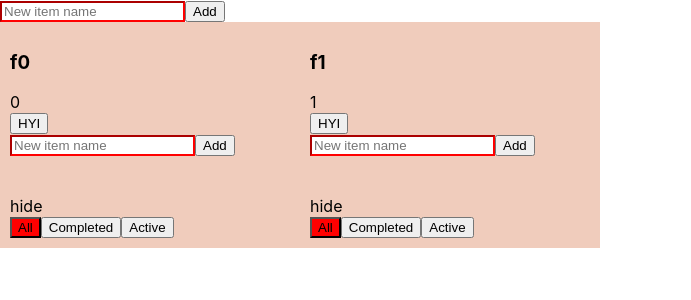
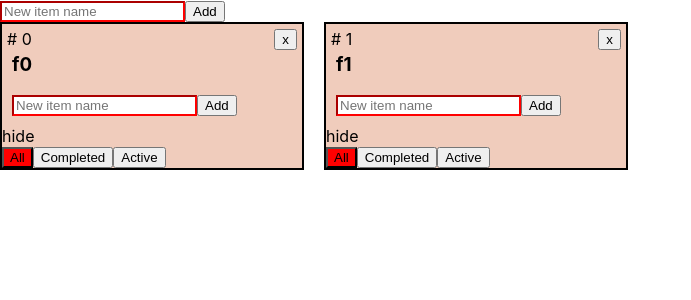
Before and after one commit to TuzDmitry/todolist-for-student_tuz, a React (Create React App) app: page / in a window 1280 px wide. Shown: the top 300 px of the page, without its empty margins (0-691 px from the left). Built offline with nearby package versions, Linux system fonts and the light colour scheme.

Commit message:
9/16 classes todo... styling button of deleting ToDo refactoring of code

```diff
--- a/src/App.css
+++ b/src/App.css
@@ -5,13 +5,16 @@
 }
 
 .todoList {
+  border: 2px solid;
   width: 300px;
   margin: 0 auto;
+  margin-right: 20px;
   background-color: #f0ccbc;
 }
 
-.todoList > div {
+.todoList-header {
   padding: 10px;
+  position: relative;
 }
 
 .todoList-task {
@@ -23,13 +26,25 @@
 .error {
   border-color: red;
 }
-
 .done {
   opacity: 0.5;
 }
-
 .taskContainer{
   display: flex;
   justify-content: space-between;
+}
+.deleterTodo{
+  position: absolute;
+top: 5px;
+  right: 5px;
+}
 
+.idTodo {
+  position: absolute;
+  top: 5px;
+  left: 5px;
 }
+
+.deleterTask{
+  margin-right: 5px;
+}
--- a/src/TodoList.jsx
+++ b/src/TodoList.jsx
@@ -9,8 +9,8 @@ import {connect} from "react-redux";
 
 export const DELETE_TODOLIST = "DELETE-TODOLIST";
 export const DELETE_TASK = "DELETE-TASK";
-export const ADD_TASK="ADD_TASK"
-export const CHANGE_TASK="CHANGE_TASK"
+export const ADD_TASK = "ADD_TASK"
+export const CHANGE_TASK = "CHANGE_TASK"
 
 
 class TodoList extends React.Component {
@@ -59,7 +59,7 @@ class TodoList extends React.Component {
 
     addTask = (newText) => {
         debugger
-        let newTask = {id:this.props.tasks.length, title: newText, isDone: false, priority: 'low'};
+        let newTask = {id: this.props.tasks.length, title: newText, isDone: false, priority: 'low'};
         this.nextTaskId++;
         this.props.addTask(this.props.id, newTask)
         // let newTasks = [...this.state.tasks, newTask] ///...this.state.tasks-- раскукоживаем старый массив
@@ -68,7 +68,7 @@ class TodoList extends React.Component {
         // }, this.saveState) ///setState- метод реагирующий на изменение св-ва state
 
     }
-
+////////мой метод удаления таски
     deletTask = (taskId) => {
         ///скопировали массив тасок в новую переменную
         let newTasks = [...this.state.tasks];
@@ -88,10 +88,8 @@ class TodoList extends React.Component {
 
     deleteTask = (taskId) => {
         // alert(taskId)
-        this.props.deleteTask(this.props.id , taskId)
+        this.props.deleteTask(this.props.id, taskId)
     }
-
-    // deleteTask = (taskId) => {}
 
     deleteTodolist = () => {
         this.props.deleteTodolist(this.props.id)
@@ -136,15 +134,14 @@ class TodoList extends React.Component {
 
 
     render = () => {
-        // const {tasks: []} = this.props
         return (
             <div className="App">
                 <div className="todoList">
                     <div className="todoList-header">
+                        <TodoListTitle title={this.props.title}/>
                         <div>
-                            <TodoListTitle title={this.props.title}/>
-                            <div>{this.props.id}</div>
-                            <button onClick={this.deleteTodolist}>HYI</button>
+                            <span className="idTodo">{`# ${this.props.id}`}</span>
+                            <button className="deleterTodo" onClick={this.deleteTodolist}>x</button>
                         </div>
                         <AddNewItemForm addItem={this.addTask}/>
                     </div>
@@ -213,11 +210,11 @@ const mapDispatchToProps = (dispatch) => {
             // debugger
             dispatch(action)
         },
-        deleteTask: (todolistId, taskId)=>{
+        deleteTask: (todolistId, taskId) => {
             //передали номер ЛИста и номер таски
             // alert(`listID -${todolistId}. taskId ${taskId}`)
-            const action={
-                type:DELETE_TASK,
+            const action = {
+                type: DELETE_TASK,
                 todolistId: todolistId,
                 taskId: taskId
             }
--- a/src/TodoListTask.jsx
+++ b/src/TodoListTask.jsx
@@ -1,6 +1,5 @@
 import React from "react"
 import PropTypes from 'prop-types';
-
 
 class TodoListTask extends React.Component {
 
@@ -33,7 +32,6 @@ class TodoListTask extends React.Component {
         })
     }
 
-
     render = () => {
         let classForIsDone = this.props.task.isDone ? "done" : "todoList-task";
         return (
@@ -55,7 +53,7 @@ class TodoListTask extends React.Component {
                         {/*<span onClick={this.activateEditMode}>-{this.props.task.title},</span>*/}
                         <span>priority:{this.props.task.priority}</span>
                     </div>
-                    <button onClick={this.onClickClose}>x</button>
+                    <button className="deleterTask" onClick={this.onClickClose}>x</button>
                 </div>
             </div>
         );
--- a/src/TodoListTasks.js
+++ b/src/TodoListTasks.js
@@ -1,13 +1,12 @@
 import React from "react";
 import TodoListTask from "./TodoListTask";
 import PropTypes from "prop-types";
-
 
 class TodoListTasks extends React.Component {
 
     render = () => {
 
-        let taskElements= this.props.tasks.map(task=>{
+        let taskElements = this.props.tasks.map(task => {
             return <TodoListTask
                 key={task.id}
                 deleteTask={this.props.deleteTask}
--- a/src/store.js
+++ b/src/store.js
@@ -1,7 +1,6 @@
 import {createStore} from "redux";
 import {ADD_TODOLIST} from "./App";
 import {ADD_TASK, CHANGE_TASK, DELETE_TASK, DELETE_TODOLIST} from "./TodoList";
-
 
 const initialState = {
     todolists: [
@@ -12,7 +11,6 @@ const initialState = {
 
     ]
 }
-
 
 const reducer = (state = initialState, action) => {
     debugger
@@ -52,13 +50,13 @@ const reducer = (state = initialState, action) => {
             return {...state, todolists: newTodolists}
         case DELETE_TODOLIST:
 
-            let v=state.todolists.filter(todolist => todolist.id !== action.todolistId)
-            v=v.map((todolist, i)=>{
+            let arrTodoAfterDel = state.todolists.filter(todolist => todolist.id !== action.todolistId)
+            arrTodoAfterDel = arrTodoAfterDel.map((todolist, i) => {
                 return {...todolist, id: i}
             })
             return {
                 ...state,
-                todolists: v
+                todolists: arrTodoAfterDel
             }
         case DELETE_TASK:
             newTodolists = state.todolists.map(todo => {
@@ -66,13 +64,13 @@ const reducer = (state = initialState, action) => {
                 if (todo.id !== action.todolistId) {
                     return todo
                 } else {
-                    let a=[...todo.tasks.filter(taska => taska.id !== action.taskId
+                    let arrTasksAfterDel = [...todo.tasks.filter(taska => taska.id !== action.taskId
                     )];
-                    a = a.map((t, i) => {
+                    arrTasksAfterDel = arrTasksAfterDel.map((t, i) => {
                         return {...t, id: i}
                     })
                     return {
-                        ...todo, tasks: a
+                        ...todo, tasks: arrTasksAfterDel
                     }
                 }
             })
```
Also changed, not shown: src/App.js (+6 -5 lines).
